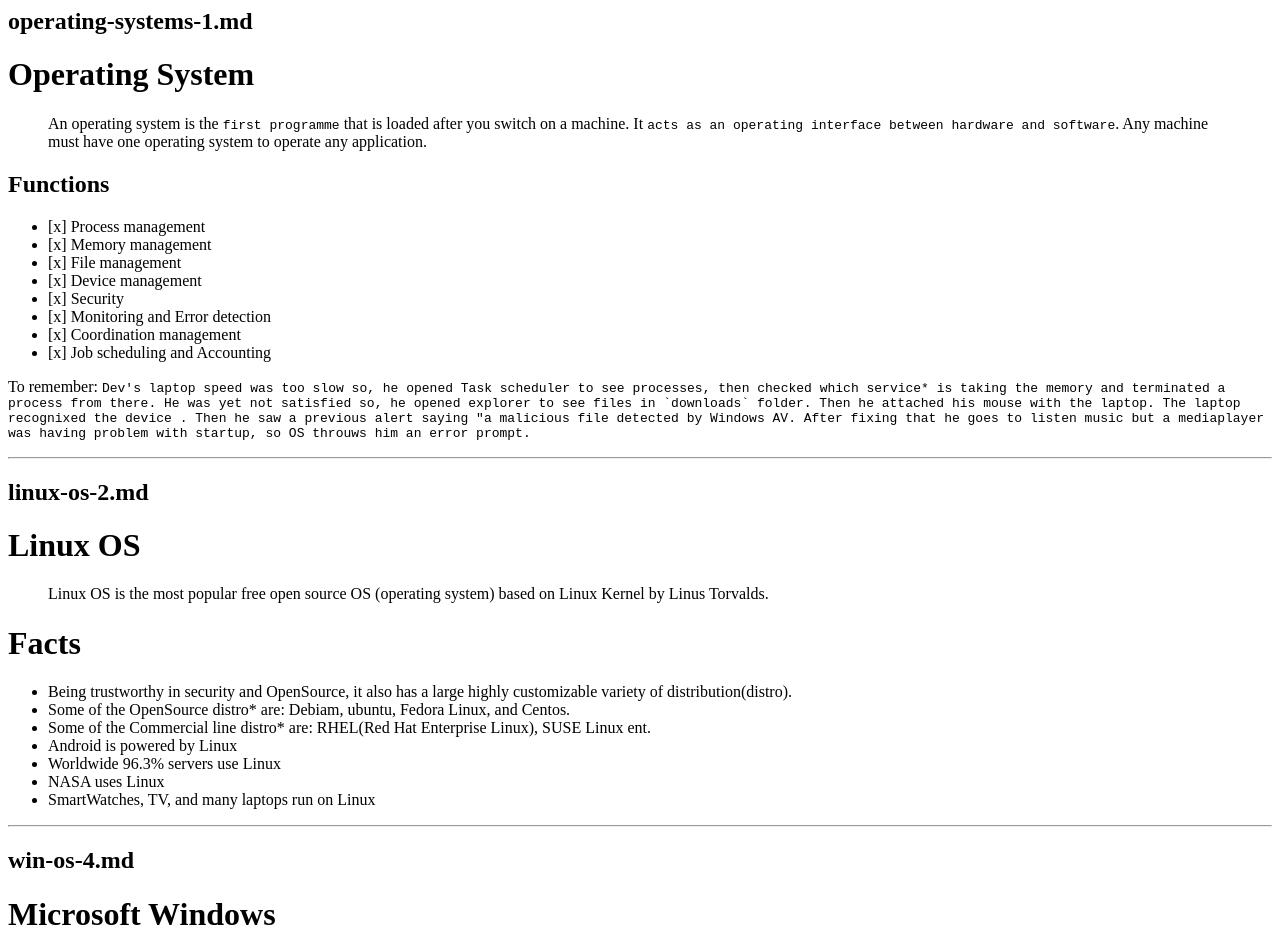
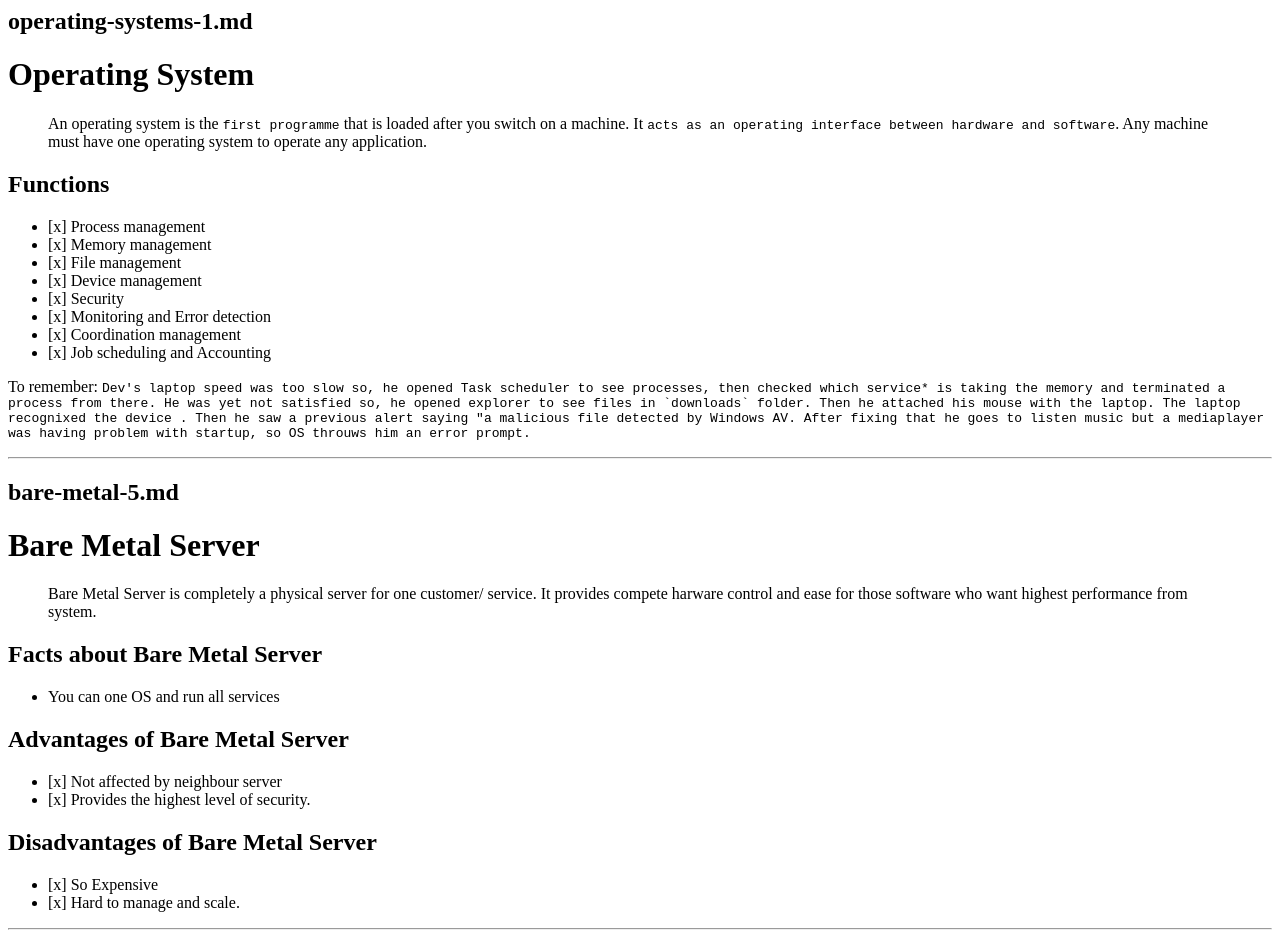
Before and after one commit to devsdenepal/linux-revision, a plain HTML site: page index.html in a window 1280 px wide. Shown: the top 947 px of the page. Drawn offline with Linux system fonts and the light colour scheme.

Commit message:
✅ UPDATE README

```diff
--- a/index.html
+++ b/index.html
@@ -15,6 +15,26 @@
 <li>[x] Job scheduling and Accounting</li>
 </ul>
 <p>To remember: <code>Dev's laptop speed was too slow so, he opened Task scheduler to see processes, then checked which service* is taking the memory and terminated a process from there. He was yet not satisfied so, he opened explorer to see files in `downloads` folder. Then he attached his mouse with the laptop. The laptop recognixed the device . Then he saw a previous alert saying "a malicious file detected by Windows AV. After fixing that he goes to listen music but a mediaplayer was having problem with startup, so OS throuws him an error prompt.</code></p>
+<hr />
+<h2>bare-metal-5.md</h2>
+<h1>Bare Metal Server</h1>
+<blockquote>
+<p>Bare Metal Server is completely a physical server for one customer/ service. It provides compete harware control and ease for those software who want highest performance from system.</p>
+</blockquote>
+<h2>Facts about Bare Metal Server</h2>
+<ul>
+<li>You can one OS and run all services</li>
+</ul>
+<h2>Advantages of Bare Metal Server</h2>
+<ul>
+<li>[x] Not affected by neighbour server</li>
+<li>[x] Provides the highest level of security.</li>
+</ul>
+<h2>Disadvantages of Bare Metal Server</h2>
+<ul>
+<li>[x] So Expensive</li>
+<li>[x] Hard to manage and scale.</li>
+</ul>
 <hr />
 <h2>linux-os-2.md</h2>
 <h1>Linux OS</h1>
```
Also changed, not shown: bare-metal-5.html (added, +18 -0 lines), 1 other file.
